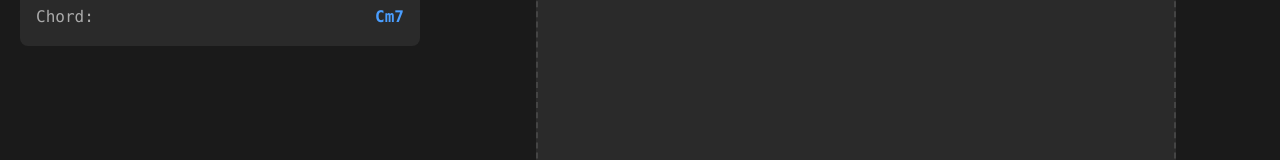
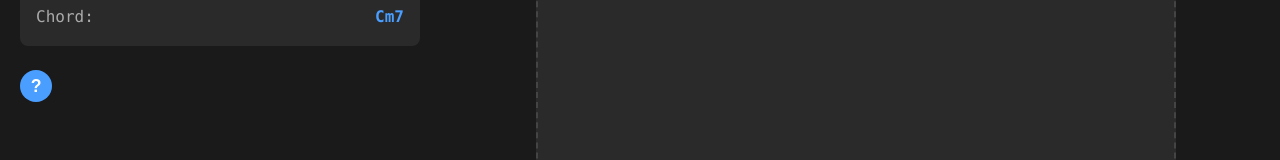
Before and after one commit to haroldmciver/harolds-synth, a React (Vite) app: page / in a window 1280 px wide. Shown: the part 297-457 px from the top of the page. Built offline with nearby package versions, Linux system fonts and the light colour scheme.

Commit message:
add ? for yall

```diff
--- a/src/App.css
+++ b/src/App.css
@@ -97,6 +97,88 @@ h1 {
   background: #ff4444;
   border-color: #ff4444;
   color: white;
+}
+
+.help-container {
+  display: flex;
+  flex-direction: column;
+  gap: 12px;
+}
+
+.help-button {
+  width: 32px;
+  height: 32px;
+  display: flex;
+  align-items: center;
+  justify-content: center;
+  padding: 0;
+  font-size: 1.1rem;
+  font-weight: 700;
+  background: #4a9eff;
+  color: white;
+  border: none;
+  border-radius: 50%;
+  cursor: pointer;
+  transition: all 0.2s;
+}
+
+.help-button:hover {
+  background: #3a8eef;
+  transform: scale(1.05);
+}
+
+.help-button.active {
+  background: #fff;
+  color: #4a9eff;
+}
+
+.inline-instructions {
+  background: #2a2a2a;
+  border-radius: 8px;
+  padding: 16px;
+  border: 1px solid #444;
+  display: flex;
+  flex-direction: column;
+  gap: 16px;
+  animation: fadeIn 0.3s ease-out;
+}
+
+@keyframes fadeIn {
+  from { opacity: 0; transform: translateY(-10px); }
+  to { opacity: 1; transform: translateY(0); }
+}
+
+.instruction-section h3 {
+  font-size: 1rem;
+  color: #4a9eff;
+  margin: 0 0 8px 0;
+}
+
+.instruction-section ul {
+  margin: 0;
+  padding-left: 20px;
+  list-style-type: none;
+  font-size: 0.9rem;
+  color: #ccc;
+}
+
+.instruction-section li {
+  margin-bottom: 6px;
+  line-height: 1.4;
+}
+
+.instruction-section strong {
+  color: #fff;
+}
+
+.instruction-note {
+  margin: 0;
+  font-style: italic;
+  color: #888;
+  font-size: 0.9rem;
+  text-align: center;
+  border-top: 1px solid #444;
+  padding-top: 12px;
 }
 
 .start-stop-button {
--- a/src/App.tsx
+++ b/src/App.tsx
@@ -30,6 +30,7 @@ function App() {
   const [rootMidi, setRootMidi] = useState(48); // C4, default to C minor 7
   const [chordExtension, setChordExtension] = useState<7 | 9>(7); // 7th or 9th chord
   const [chordQuality, setChordQuality] = useState<'minor' | 'major'>('minor'); // Minor or major
+  const [showInstructions, setShowInstructions] = useState(false);
 
   // Refs
   const synthEngineRef = useRef<SynthEngine | null>(null);
@@ -728,6 +729,50 @@ function App() {
               </span>
             </div>
           </div>
+
+          <div className="help-container">
+            <button
+              className={`help-button ${showInstructions ? 'active' : ''}`}
+              onClick={() => setShowInstructions(!showInstructions)}
+              title="How to play"
+            >
+              ?
+            </button>
+
+            {showInstructions && (
+              <div className="inline-instructions">
+                <div className="instruction-section">
+                  <h3>Pitch Control (Pinch Gestures)</h3>
+                  <ul>
+                    <li><strong>Right Thumb + Index:</strong> +1 Semitone</li>
+                    <li><strong>Right Thumb + Pinky:</strong> +2 Semitones</li>
+                    <li><strong>Left Thumb + Index:</strong> -1 Semitone</li>
+                    <li><strong>Left Thumb + Pinky:</strong> -2 Semitones</li>
+                  </ul>
+                </div>
+
+                <div className="instruction-section">
+                  <h3>Chord Control</h3>
+                  <ul>
+                    <li><strong>Left Thumb + Ring:</strong> Switch 7th / 9th Chord</li>
+                  </ul>
+                </div>
+
+                <div className="instruction-section">
+                  <h3>Effects (Hand Position)</h3>
+                  <ul>
+                    <li><strong>Right Hand X:</strong> LFO Rate</li>
+                    <li><strong>Right Hand Y:</strong> Filter Cutoff</li>
+                    <li><strong>Left Hand Y:</strong> LFO Depth</li>
+                  </ul>
+                </div>
+
+                <p className="instruction-note">
+                  Move hands up/down and side-to-side to explore effects!
+                </p>
+              </div>
+            )}
+          </div>
         </div>
 
         <div className="right-panel">
@@ -760,6 +805,7 @@ function App() {
           </div>
         </div>
       </div>
+      {/* Instructions removed from here as they are now inline */}
     </div>
   );
 }
```
